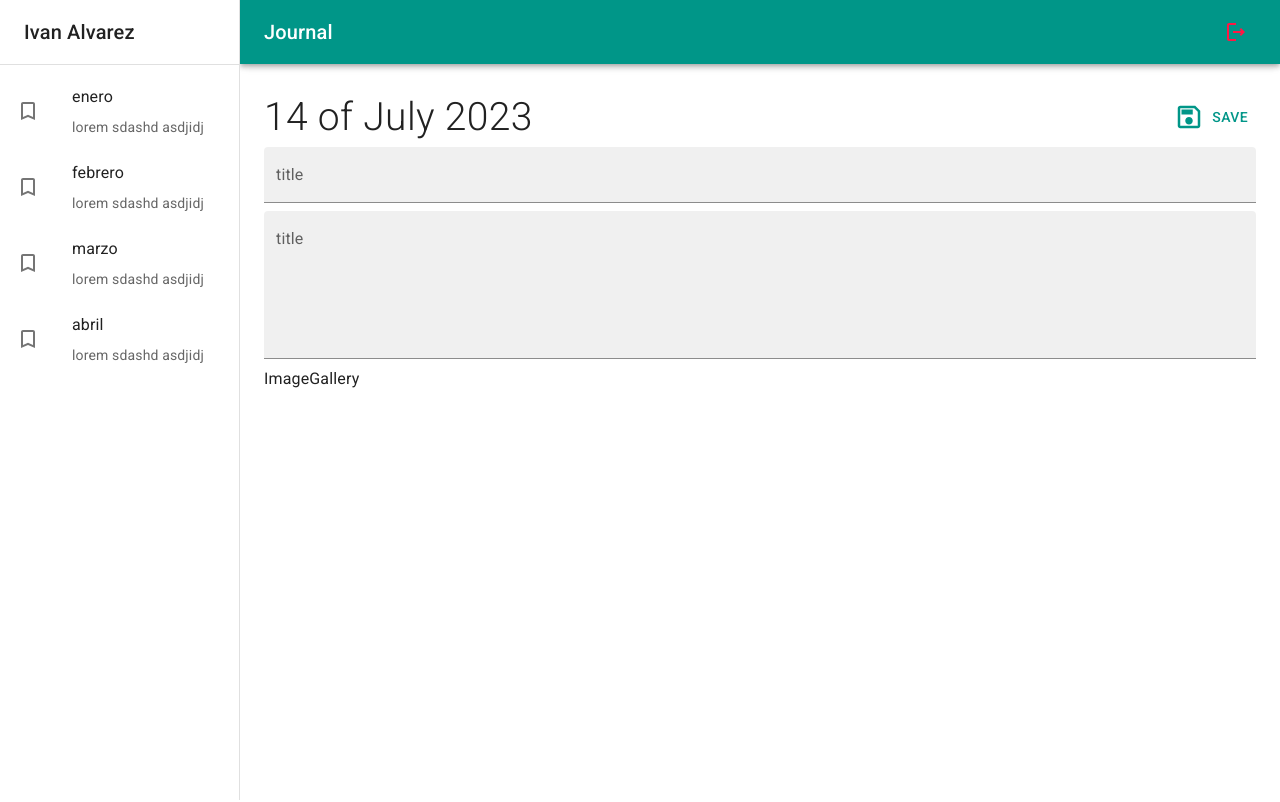
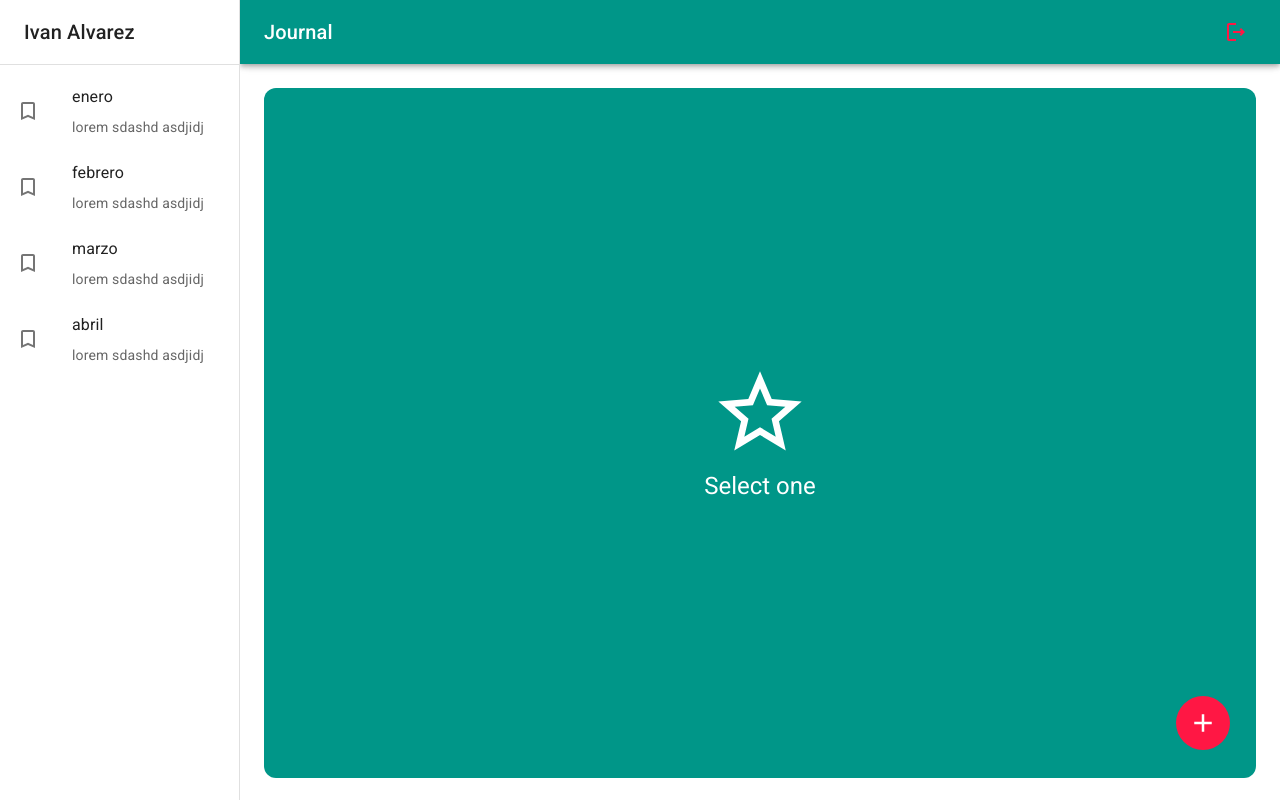
Before and after one commit to pyvan23/Journal, a React (Vite) app: page / in a window 1280 px wide. Built offline with nearby package versions, Linux system fonts and the light colour scheme.

Commit message:
end of the layout

```diff
--- a/src/journal/components/ImageGallery.jsx
+++ b/src/journal/components/ImageGallery.jsx
@@ -1,7 +1,70 @@
-import React from 'react'
+import { ImageList, ImageListItem } from "@mui/material";
 
-export const ImageGallery = () => {
+
+export const ImageGallery = ()=> {
   return (
-    <div>ImageGallery</div>
-  )
+    <ImageList sx={{ width: '100%' , height: 475 }} cols={4} rowHeight={200}>
+      {itemData.map((item) => (
+        <ImageListItem key={item.img}>
+          <img
+            src={`${item.img}?w=164&h=164&fit=crop&auto=format`}
+            srcSet={`${item.img}?w=164&h=164&fit=crop&auto=format&dpr=2 2x`}
+            alt={item.title}
+            loading="lazy"
+          />
+        </ImageListItem>
+      ))}
+    </ImageList>
+  );
 }
+
+const itemData = [
+  {
+    img: 'https://images.unsplash.com/photo-1551963831-b3b1ca40c98e',
+    title: 'Breakfast',
+  },
+  {
+    img: 'https://images.unsplash.com/photo-1551782450-a2132b4ba21d',
+    title: 'Burger',
+  },
+  {
+    img: 'https://images.unsplash.com/photo-1522770179533-24471fcdba45',
+    title: 'Camera',
+  },
+  {
+    img: 'https://images.unsplash.com/photo-1444418776041-9c7e33cc5a9c',
+    title: 'Coffee',
+  },
+  {
+    img: 'https://images.unsplash.com/photo-1533827432537-70133748f5c8',
+    title: 'Hats',
+  },
+  {
+    img: 'https://images.unsplash.com/photo-1558642452-9d2a7deb7f62',
+    title: 'Honey',
+  },
+  {
+    img: 'https://images.unsplash.com/photo-1516802273409-68526ee1bdd6',
+    title: 'Basketball',
+  },
+  {
+    img: 'https://images.unsplash.com/photo-1518756131217-31eb79b20e8f',
+    title: 'Fern',
+  },
+  {
+    img: 'https://images.unsplash.com/photo-1597645587822-e99fa5d45d25',
+    title: 'Mushrooms',
+  },
+  {
+    img: 'https://images.unsplash.com/photo-1567306301408-9b74779a11af',
+    title: 'Tomato basil',
+  },
+  {
+    img: 'https://images.unsplash.com/photo-1471357674240-e1a485acb3e1',
+    title: 'Sea star',
+  },
+  {
+    img: 'https://images.unsplash.com/photo-1589118949245-7d38baf380d6',
+    title: 'Bike',
+  },
+];
--- a/src/journal/pages/JournalPage.jsx
+++ b/src/journal/pages/JournalPage.jsx
@@ -1,8 +1,9 @@
 
-import { Typography } from "@mui/material";
+import { IconButton, Typography } from "@mui/material";
 import { JournalLayout } from "../layout/JournalLayout";
 import { NoteView } from "../views/NoteView";
 import { NothingSelectedView } from "../views/NothingSelectedView";
+import {AddOutlined} from '@mui/icons-material'
 
 const drawerWidth = 240
 export const JournalPage = () => {
@@ -12,8 +13,19 @@
       Lorem ipsum dolor sit amet consectetur adipisicing elit. Ab enim deserunt sunt quasi animi, mollitia repudiandae tempora! Hic quisquam consequuntur ut, perferendis deleniti soluta veniam incidunt enim, amet temporibus adipisci.
     </Typography> */}
 
-    {/* <NothingSelectedView/> */}
-    <NoteView/>
+    <NothingSelectedView/>
+
+    <IconButton size="large"
+    sx={{color:'white',
+    backgroundColor:'error.main',
+    ':hover':{backgroundColor:'error.main',opacity:0.9},
+    position:'fixed',
+    right:50,bottom:50
+    }}>
+      <AddOutlined sx={{fontSize:30}}/>
+
+    </IconButton>
+    {/* <NoteView/> */}
    </JournalLayout>
   );
 };
```
